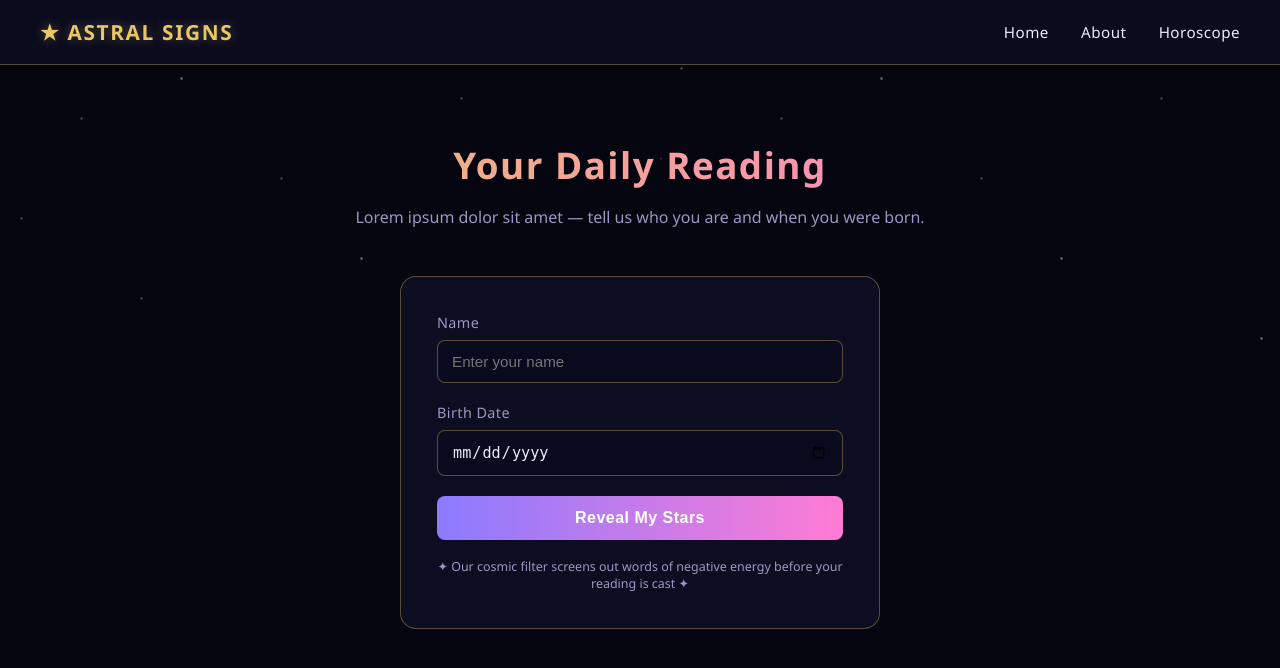
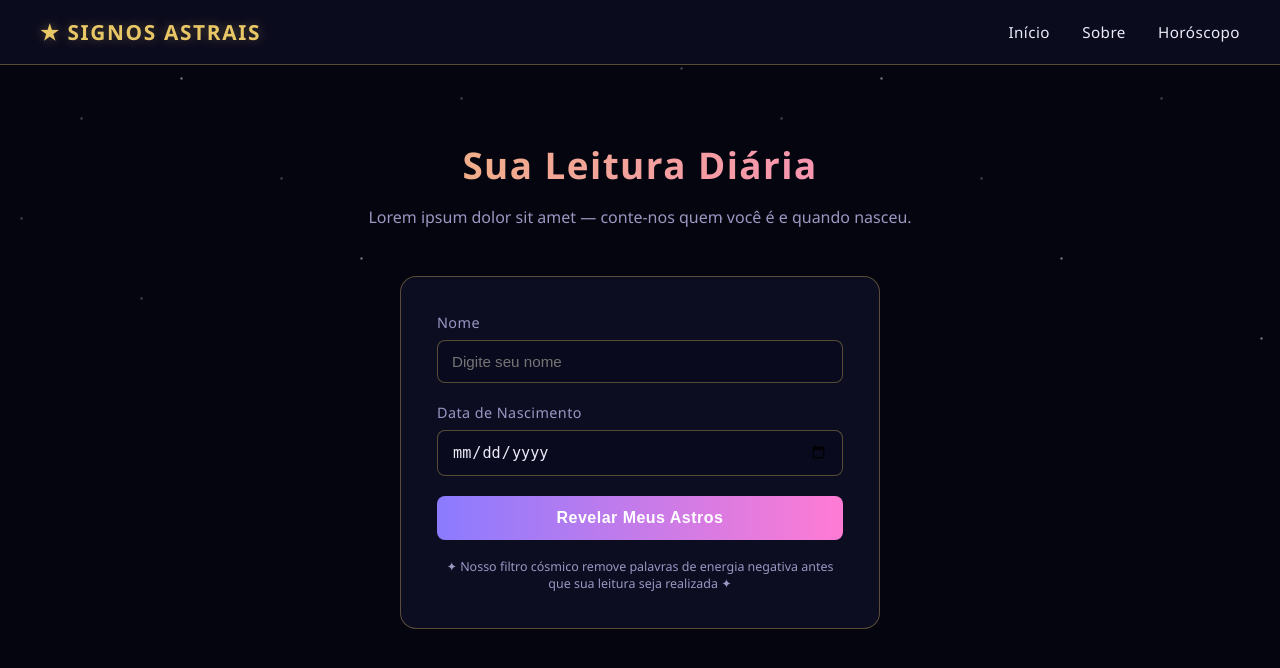
Before and after one commit to itznokx/rsi-workshop, a Flask app: page /horoscope in a window 1280 px wide. Shown: the top 668 px of the page. Run offline with Flask 3, Linux system fonts and the light colour scheme.

Commit message:
chore: challenges translate

```diff
--- a/horoscopus/application/app.py
+++ b/horoscopus/application/app.py
@@ -1,78 +1,75 @@
 from flask import Flask, render_template, request, render_template_string
 from datetime import datetime
 import random
+
 app = Flask(__name__)
-app.config["FLAG"] = "NOTHING HERE";
+app.config["FLAG"] = "Nada aqui, hihi!"
+
 ZODIAC_SIGNS = [
-    {"id": "aries",       "name": "Aries",       "symbol": "\u2648", "range": "Mar 21 - Apr 19",
-     "desc": "Lorem ipsum dolor sit amet, consectetur adipiscing elit. Aries fuels bold beginnings.",
+    {"id": "aries",       "name": "Áries",       "symbol": "\u2648", "range": "21 Mar - 19 Abr",
+     "desc": "Lorem ipsum dolor sit amet, consectetur adipiscing elit. Áries alimenta começos ousados.",
      "start": (3, 21), "end": (4, 19)},
-    {"id": "taurus",      "name": "Taurus",      "symbol": "\u2649", "range": "Apr 20 - May 20",
-     "desc": "Sed do eiusmod tempor incididunt ut labore et dolore magna aliqua for the steady bull.",
+    {"id": "taurus",      "name": "Touro",      "symbol": "\u2649", "range": "20 Abr - 20 Mai",
+     "desc": "Sed do eiusmod tempor incididunt ut labore et dolore magna aliqua para o touro constante.",
      "start": (4, 20), "end": (5, 20)},
-    {"id": "gemini",      "name": "Gemini",      "symbol": "\u264A", "range": "May 21 - Jun 20",
-     "desc": "Ut enim ad minim veniam, quis nostrud exercitation twin minds, double curiosity.",
+    {"id": "gemini",      "name": "Gêmeos",      "symbol": "\u264A", "range": "21 Mai - 20 Jun",
+     "desc": "Ut enim ad minim veniam, quis nostrud exercitation mentes gêmeas, curiosidade em dobro.",
      "start": (5, 21), "end": (6, 20)},
-    {"id": "cancer",      "name": "Cancer",      "symbol": "\u264B", "range": "Jun 21 - Jul 22",
-     "desc": "Duis aute irure dolor in reprehenderit in voluptate velit esse cillum crab shell.",
+    {"id": "cancer",      "name": "Câncer",      "symbol": "\u264B", "range": "21 Jun - 22 Jul",
+     "desc": "Duis aute irure dolor in reprehenderit in voluptate velit esse cillum carapaça de caranguejo.",
      "start": (6, 21), "end": (7, 22)},
-    {"id": "leo",         "name": "Leo",         "symbol": "\u264C", "range": "Jul 23 - Aug 22",
-     "desc": "Excepteur sint occaecat cupidatat non proident, the lion roars under golden skies.",
+    {"id": "leo",         "name": "Leão",         "symbol": "\u264C", "range": "23 Jul - 22 Ago",
+     "desc": "Excepteur sint occaecat cupidatat non proident, o leão ruge sob céus dourados.",
      "start": (7, 23), "end": (8, 22)},
-    {"id": "virgo",       "name": "Virgo",       "symbol": "\u264D", "range": "Aug 23 - Sep 22",
-     "desc": "Sunt in culpa qui officia deserunt mollit anim id est laborum, precise and grounded.",
+    {"id": "virgo",       "name": "Virgem",       "symbol": "\u264D", "range": "23 Ago - 22 Set",
+     "desc": "Sunt in culpa qui officia deserunt mollit anim id est laborum, preciso e pé no chão.",
      "start": (8, 23), "end": (9, 22)},
-    {"id": "libra",       "name": "Libra",       "symbol": "\u264E", "range": "Sep 23 - Oct 22",
-     "desc": "Lorem ipsum dolor sit amet consectetur, balance and harmony guide the scales.",
+    {"id": "libra",       "name": "Libra",       "symbol": "\u264E", "range": "23 Set - 22 Out",
+     "desc": "Lorem ipsum dolor sit amet consectetur, equilíbrio e harmonia guiam as balanças.",
      "start": (9, 23), "end": (10, 22)},
-    {"id": "scorpio",     "name": "Scorpio",     "symbol": "\u264F", "range": "Oct 23 - Nov 21",
-     "desc": "Consectetur adipiscing elit sed do eiusmod, intensity hides beneath still water.",
+    {"id": "scorpio",     "name": "Escorpião",     "symbol": "\u264F", "range": "23 Out - 21 Nov",
+     "desc": "Consectetur adipiscing elit sed do eiusmod, a intensidade se esconde sob águas calmas.",
      "start": (10, 23), "end": (11, 21)},
-    {"id": "sagittarius", "name": "Sagittarius", "symbol": "\u2650", "range": "Nov 22 - Dec 21",
-     "desc": "Tempor incididunt ut labore et dolore magna, the archer aims toward distant horizons.",
+    {"id": "sagittarius", "name": "Sagitário", "symbol": "\u2650", "range": "22 Nov - 21 Dez",
+     "desc": "Tempor incididunt ut labore et dolore magna, o arqueiro mira em horizontes distantes.",
      "start": (11, 22), "end": (12, 21)},
-    {"id": "capricorn",   "name": "Capricorn",   "symbol": "\u2651", "range": "Dec 22 - Jan 19",
-     "desc": "Ut enim ad minim veniam quis nostrud, the sea-goat climbs with patient resolve.",
+    {"id": "capricorn",   "name": "Capricórnio",   "symbol": "\u2651", "range": "22 Dez - 19 Jan",
+     "desc": "Ut enim ad minim veniam quis nostrud, a cabra do mar sobe com determinação paciente.",
      "start": (12, 22), "end": (1, 19)},
-    {"id": "aquarius",    "name": "Aquarius",    "symbol": "\u2652", "range": "Jan 20 - Feb 18",
-     "desc": "Duis aute irure dolor in reprehenderit, the water bearer pours visions of tomorrow.",
+    {"id": "aquarius",    "name": "Aquário",    "symbol": "\u2652", "range": "20 Jan - 18 Fev",
+     "desc": "Duis aute irure dolor in reprehenderit, o portador da água derrama visões do amanhã.",
      "start": (1, 20), "end": (2, 18)},
-    {"id": "pisces",      "name": "Pisces",      "symbol": "\u2653", "range": "Feb 19 - Mar 20",
-     "desc": "Excepteur sint occaecat cupidatat, two fish swim between dream and reality.",
+    {"id": "pisces",      "name": "Peixes",      "symbol": "\u2653", "range": "19 Fev - 20 Mar",
+     "desc": "Excepteur sint occaecat cupidatat, dois peixes nadam entre o sonho e a realidade.",
      "start": (2, 19), "end": (3, 20)},
 ]
+
 LOREM_HOROSCOPES = [
-    "Lorem ipsum dolor sit amet, consectetur adipiscing elit. The stars whisper of new opportunities "
-    "arriving quietly. Sed do eiusmod tempor incididunt ut labore et dolore magna aliqua.",
-    "Ut enim ad minim veniam, quis nostrud exercitation ullamco laboris nisi ut aliquip ex ea commodo. "
-    "A chance encounter today carries more weight than it first appears.",
-    "Duis aute irure dolor in reprehenderit in voluptate velit esse cillum dolore eu fugiat nulla "
-    "pariatur. Trust your instincts when the path forward seems unclear.",
-    "Excepteur sint occaecat cupidatat non proident, sunt in culpa qui officia deserunt mollit anim id "
-    "est laborum. Patience brings clarity to a matter that has lingered.",
-    "Curabitur pretium tincidunt lacus, et vehicula quam auctor id. Energy shifts in your favor as the "
-    "moon moves through its current phase, lorem ipsum dolor sit amet.",
+    "Lorem ipsum dolor sit amet, consectetur adipiscing elit. As estrelas sussurram sobre novas oportunidades chegando silenciosamente. Sed do eiusmod tempor incididunt ut labore et dolore magna aliqua.",
+    "Ut enim ad minim veniam, quis nostrud exercitation ullamco laboris nisi ut aliquip ex ea commodo. Um encontro casual hoje tem mais peso do que parece à primeira vista.",
+    "Duis aute irure dolor in reprehenderit in voluptate velit esse cillum dolore eu fugiat nulla pariatur. Confie em seus instintos quando o caminho a seguir parecer obscuro.",
+    "Excepteur sint occaecat cupidatat non proident, sunt in culpa qui officia deserunt mollit anim id est laborum. A paciência traz clareza para um assunto que tem persistido.",
+    "Curabitur pretium tincidunt lacus, et vehicula quam auctor id. As energias mudam a seu favor conforme a lua se move em sua fase atual, lorem ipsum dolor sit amet.",
 ]
 
 LOREM_ASCENDANTS = [
-    "Nulla facilisi. Vestibulum ante ipsum primis in faucibus orci luctus et ultrices posuere. Your "
-    "rising sign colors how others perceive your first impression.",
-    "Pellentesque habitant morbi tristique senectus et netus et malesuada fames ac turpis egestas, "
-    "shaping the mask you wear before the world.",
-    "Integer posuere erat a ante venenatis dapibus posuere velit aliquet. The ascendant sign reveals "
-    "instinctive reactions in unfamiliar situations.",
-    "Aenean lacinia bibendum nulla sed consectetur, lorem ipsum dolor framing your outward demeanor "
-    "and the energy you project onto new encounters.",
+    "Nulla facilisi. Vestibulum ante ipsum primis in faucibus orci luctus et ultrices posuere. O seu signo ascendente colore como os outros percebem sua primeira impressão.",
+    "Pellentesque habitant morbi tristique senectus et netus et malesuada fames ac turpis egestas, moldando a máscara que você usa perante o mundo.",
+    "Integer posuere erat a ante venenatis dapibus posuere velit aliquet. O signo ascendente revela reações instintivas em situações não familiares.",
+    "Aenean lacinia bibendum nulla sed consectetur, lorem ipsum dolor enquadrando seu comportamento exterior e a energia que você projeta em novos encontros.",
 ]
+
 BLOCKED_KEYWORDS = [
     "os", "import", "popen", "subprocess", "system",
     "eval", "exec", "cat", "flag",
 ]
+
 def contains_blocked_keyword(value: str) -> bool:
     lowered = value.lower()
     return any(keyword in lowered for keyword in BLOCKED_KEYWORDS)
+
 def sign_index_for_date(month: int, day: int) -> int:
-    """Return the index in ZODIAC_SIGNS for a given month/day."""
+    """Retorna o índice do ZODIAC_SIGNS baseado num mês/dia"""
     for i, sign in enumerate(ZODIAC_SIGNS):
         s_month, s_day = sign["start"]
         e_month, e_day = sign["end"]
@@ -83,12 +80,15 @@ def sign_index_for_date(month: int, day: int) -> int:
             if (month == s_month and day >= s_day) or (month == e_month and day <= e_day):
                 return i
     return 0
+
 @app.route("/")
 def index():
     return render_template("index.html", signs=ZODIAC_SIGNS)
+
 @app.route("/about")
 def about():
     return render_template("about.html")
+
 @app.route("/horoscope", methods=["GET", "POST"])
 def horoscope():
     result = None
@@ -97,14 +97,14 @@ def horoscope():
         name = request.form.get("name", "").strip()
         birthdate_raw = request.form.get("birthdate", "").strip()
         if not name or not birthdate_raw:
-            error = "Please provide both your name and your birth date."
+            error = "Por favor, coloque seu nome e sua data de nascimento."
         elif contains_blocked_keyword(name):
-            error = "The cosmic veil rejects words of negative energy. Please rephrase your name. \u2728"
+            error = "As forças cósmicas rejeitam suas palavras com energia negativa. Por favor, digite o seu nome novamente."
         else:
             try:
                 dt = datetime.strptime(birthdate_raw, "%Y-%m-%d")
             except ValueError:
-                error = "Invalid date format."
+                error = "Data em formato inválido."
                 dt = None
             if dt is not None:
                 idx = sign_index_for_date(dt.month, dt.day)
@@ -113,15 +113,16 @@ def horoscope():
                 ascendant = ZODIAC_SIGNS[asc_idx]
                 daily_horoscope = random.choice(LOREM_HOROSCOPES)
                 daily_ascendancy = random.choice(LOREM_ASCENDANTS)
-                greeting_template = "Hello, " + name + "! Here is what the stars have aligned for you."
+                greeting_template = "Olá, " + name + "! Aqui está o seu horóscopo."
                 result = {
                     "greeting": render_template_string(greeting_template),
-                    "birthdate": dt.strftime("%d %B, %Y"),
+                    "birthdate": dt.strftime("%d/%m/%Y"), # Padrão de data brasileiro (DD/MM/AAAA)
                     "sign": sign,
                     "ascendant": ascendant,
                     "daily_horoscope": daily_horoscope,
                     "daily_ascendancy": daily_ascendancy,
                 }
     return render_template("horoscope.html", result=result, error=error, signs=ZODIAC_SIGNS)
+
 if __name__ == "__main__":
     app.run(host="0.0.0.0", port=5000, debug=False)
--- a/horoscopus/application/templates/base.html
+++ b/horoscopus/application/templates/base.html
@@ -1,18 +1,18 @@
 <!DOCTYPE html>
-<html lang="en">
+<html lang="pt-BR">
 <head>
   <meta charset="UTF-8">
   <meta name="viewport" content="width=device-width, initial-scale=1">
-  <title>{% block title %}Astral Signs{% endblock %}</title>
+  <title>{% block title %}Signos Astrais{% endblock %}</title>
   <link rel="stylesheet" href="{{ url_for('static', filename='css/style.css') }}">
 </head>
 <body>
   <div class="navbar">
-    <div class="brand">&#9733; ASTRAL SIGNS</div>
+    <div class="brand">&#9733; SIGNOS ASTRAIS</div>
     <nav>
-      <a href="{{ url_for('index') }}">Home</a>
-      <a href="{{ url_for('about') }}">About</a>
-      <a href="{{ url_for('horoscope') }}">Horoscope</a>
+      <a href="{{ url_for('index') }}">Início</a>
+      <a href="{{ url_for('about') }}">Sobre</a>
+      <a href="{{ url_for('horoscope') }}">Horóscopo</a>
     </nav>
   </div>
   <div class="page-wrap">
--- a/horoscopus/application/templates/horoscope.html
+++ b/horoscopus/application/templates/horoscope.html
@@ -1,8 +1,8 @@
 {% extends "base.html" %}
-{% block title %}Astral Signs - Horoscope{% endblock %}
+{% block title %}Signos Astrais - Horóscopo{% endblock %}
 {% block content %}
-  <h1 class="page-title">Your Daily Reading</h1>
-  <p class="page-subtitle">Lorem ipsum dolor sit amet — tell us who you are and when you were born.</p>
+  <h1 class="page-title">Sua Leitura Diária</h1>
+  <p class="page-subtitle">Lorem ipsum dolor sit amet — conte-nos quem você é e quando nasceu.</p>
 
   <div class="form-panel">
     {% if error %}
@@ -10,24 +10,24 @@
     {% endif %}
     <form method="POST" action="{{ url_for('horoscope') }}">
       <div class="form-group">
-        <label for="name">Name</label>
-        <input type="text" id="name" name="name" placeholder="Enter your name" required>
+        <label for="name">Nome</label>
+        <input type="text" id="name" name="name" placeholder="Digite seu nome" required>
       </div>
       <div class="form-group">
-        <label for="birthdate">Birth Date</label>
+        <label for="birthdate">Data de Nascimento</label>
         <input type="date" id="birthdate" name="birthdate" required>
       </div>
-      <button type="submit" class="submit-btn">Reveal My Stars</button>
+      <button type="submit" class="submit-btn">Revelar Meus Astros</button>
     </form>
     <p style="text-align:center; color:var(--text-dim); font-size:0.78rem; margin-top:18px; margin-bottom:0;">
-      &#10022; Our cosmic filter screens out words of negative energy before your reading is cast &#10022;
+      &#10022; Nosso filtro cósmico remove palavras de energia negativa antes que sua leitura seja realizada &#10022;
     </p>
   </div>
 
   {% if result %}
   <div class="reading-card">
     <div class="reading-greeting">{{ result.greeting | safe }}</div>
-    <div class="reading-birthdate">Born {{ result.birthdate }}</div>
+    <div class="reading-birthdate">Nascido(a) em {{ result.birthdate }}</div>
 
     <div class="reading-signs">
       <div class="reading-sign-block">
@@ -35,7 +35,7 @@
           <circle cx="32" cy="32" r="30" fill="none" stroke="#8b7bff" stroke-width="1.5" opacity="0.6"/>
           <text x="32" y="42" text-anchor="middle" font-size="28" fill="#8b7bff">{{ result.sign.symbol }}</text>
         </svg>
-        <div class="label">Sun Sign</div>
+        <div class="label">Signo Solar</div>
         <div class="value">{{ result.sign.name }}</div>
       </div>
       <div class="reading-sign-block">
@@ -43,17 +43,17 @@
           <circle cx="32" cy="32" r="30" fill="none" stroke="#ff7bd4" stroke-width="1.5" opacity="0.6"/>
           <text x="32" y="42" text-anchor="middle" font-size="28" fill="#ff7bd4">{{ result.ascendant.symbol }}</text>
         </svg>
-        <div class="label">Ascendant</div>
+        <div class="label">Ascendente</div>
         <div class="value">{{ result.ascendant.name }}</div>
       </div>
     </div>
 
     <div class="reading-section">
-      <h4>Daily Horoscope</h4>
+      <h4>Horóscopo Diário</h4>
       <p>{{ result.daily_horoscope }}</p>
     </div>
     <div class="reading-section">
-      <h4>Ascendancy Insight</h4>
+      <h4>Visão do Ascendente</h4>
       <p>{{ result.daily_ascendancy }}</p>
     </div>
   </div>
--- a/horoscopus/application/templates/index.html
+++ b/horoscopus/application/templates/index.html
@@ -1,8 +1,8 @@
 {% extends "base.html" %}
-{% block title %}Astral Signs - Home{% endblock %}
+{% block title %}Signos Astrais - Início{% endblock %}
 {% block content %}
-  <h1 class="page-title">The Twelve Signs</h1>
-  <p class="page-subtitle">Lorem ipsum dolor sit amet, consectetur adipiscing elit — explore each constellation below.</p>
+  <h1 class="page-title">Os Doze Signos</h1>
+  <p class="page-subtitle">Lorem ipsum dolor sit amet, consectetur adipiscing elit — explore cada constelação abaixo.</p>
 
   <div class="sign-grid">
     {% for sign in signs %}
```
Also changed, not shown: cool-input/backend/templates/index.html (+6 -6 lines), horoscopus/application/templates/about.html (+7 -7 lines).
